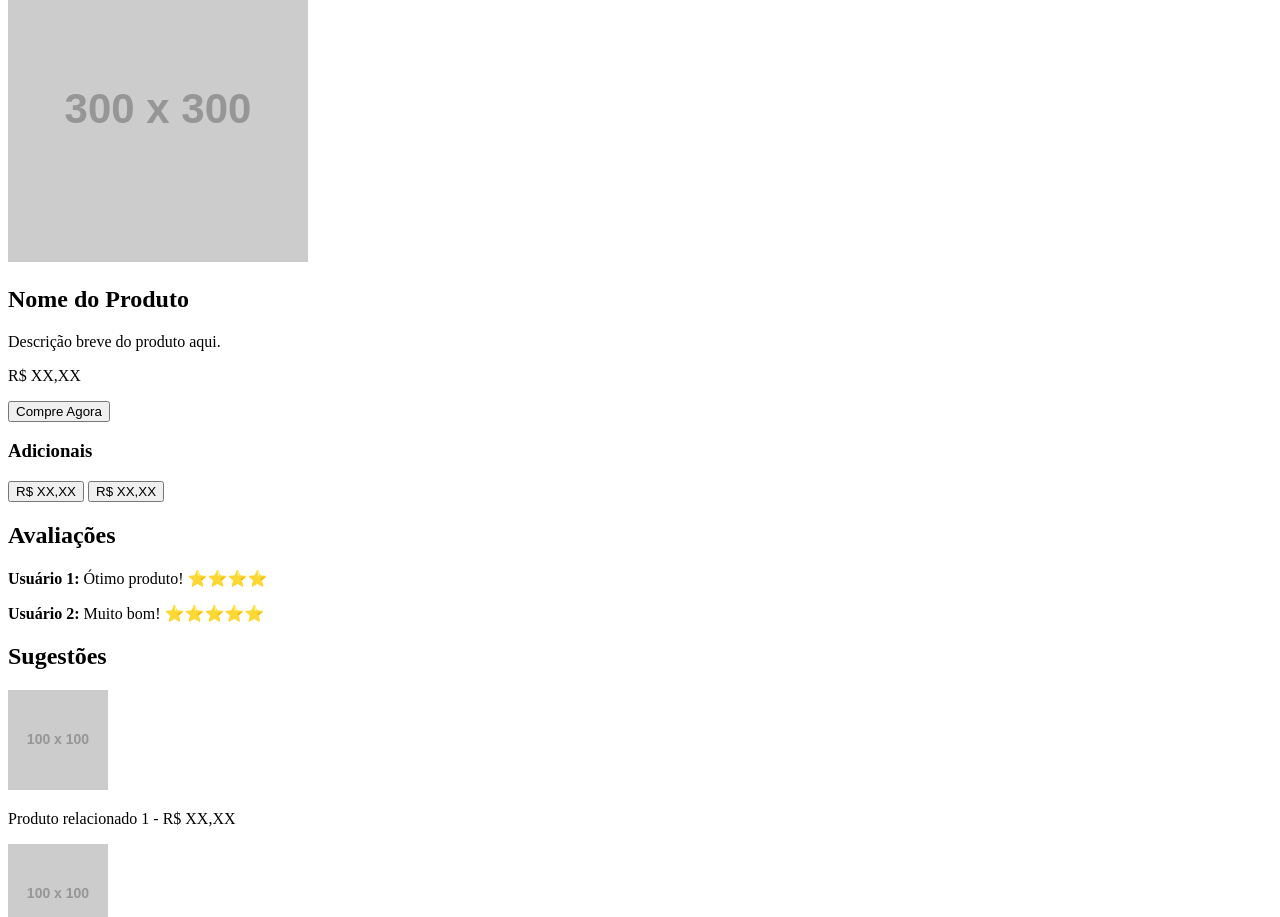
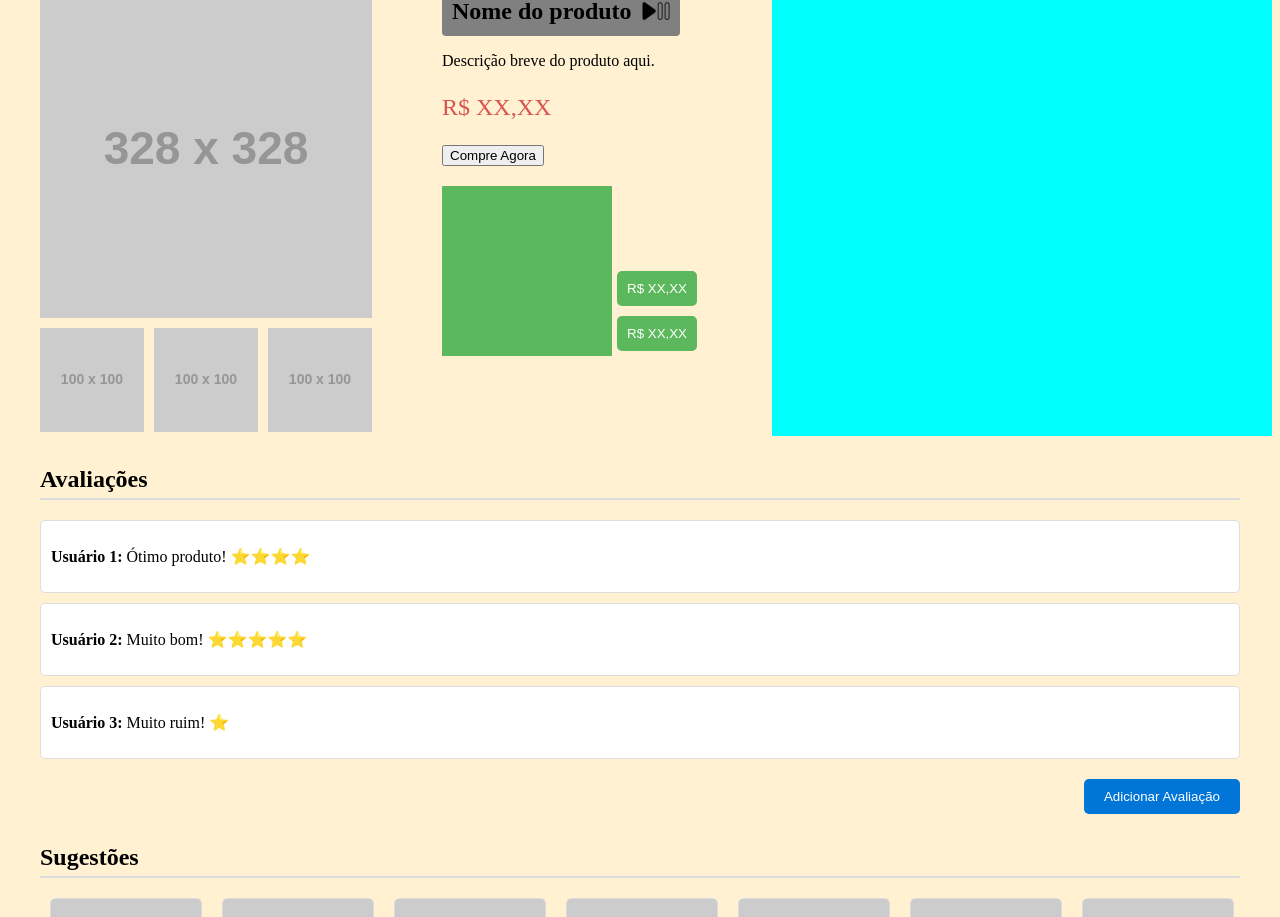
Before and after one commit to ItaloGVReis/sweetDreams, a plain HTML site: page templates/cardapio.html in a window 1280 px wide. Shown: the part 158-1075 px from the top of the page. Drawn offline with Linux system fonts and the light colour scheme; placeholder pictures from the web are drawn by us.

Commit message:
segunda pagina avançada

```diff
--- a/static/style.css
+++ b/static/style.css
@@ -42,6 +42,7 @@ body{
     height: 450px;
     width: 400px;
     background-color: brown;
+    flex-shrink: 0;
 }
 
 .mascote{
@@ -50,6 +51,7 @@ body{
     width: 500px;
     background-color:aqua;
     position: relative;
+    flex-shrink: 0;
 
 
 }
@@ -236,12 +238,46 @@ header input {
 }
 .product-display {
     display: flex;
-    gap: 20px;
+    gap: 70px;
 }
-.product-display img {
-    width: 300px;
+.maior{
+    width: 328px;
     height: auto;
     border: 2px solid #ccc;
+}
+.menores{
+    width: 100px;
+    height: auto;
+    border: 2px solid #ccc;
+}
+.rapaiz{
+    display: flex;
+    gap: 10px;
+}
+.imagens-c{
+    display: flex;
+    flex-direction: column;
+    gap: 10px;
+    align-items: center;
+}
+.bruh{
+    display: flex;
+    gap: 10px;
+    align-items: center;
+    height: 50px;
+    width:max-content;
+    background-color: gray;
+    padding-left: 10px;
+    padding-right: 10px;
+    border-radius: 4px;
+}
+.bruh h1{
+    width: auto;
+    margin: 0 auto;
+}
+.ah{
+    height: 28px;
+    width: auto;
 }
 .product-details {
     flex: 1;
@@ -255,8 +291,19 @@ header input {
 }
 .add-ons {
     margin-top: 20px;
+    display: flex;
 }
-.add-ons button {
+.adicionar{
+    height: 170px;
+    width: 170px;
+    background-color: #5cb85c;
+}
+.bot{
+    display: flex;
+    flex-direction: column;
+    justify-content:end;
+}
+.bot button {
     margin: 5px;
     padding: 10px;
     background-color: #5cb85c;
@@ -264,6 +311,7 @@ header input {
     border: none;
     border-radius: 5px;
     cursor: pointer;
+    width:max-content;
 }
 .reviews, .suggestions {
     margin-top: 30px;
@@ -279,6 +327,31 @@ header input {
     margin: 10px 0;
     background-color: #fff;
 }
+.add-review-btn {
+    display: block;
+    margin: 20px 0 0 auto;
+    padding: 10px 20px;
+    background-color: #0275d8;
+    color: white;
+    border: none;
+    border-radius: 5px;
+    cursor: pointer;
+}
+.carousel {
+    display: flex;
+    overflow-x: auto;
+    scroll-behavior: smooth;
+}
+.carousel img {
+    width: 150px;
+    height: auto;
+    margin: 0 10px;
+    border-radius: 5px;
+    border: 1px solid #ddd;
+}
+.carousel::-webkit-scrollbar {
+    display: none;
+}
 
 @media (max-width: 600px) {
     .footer-content {
--- a/templates/cardapio.html
+++ b/templates/cardapio.html
@@ -3,6 +3,7 @@
 <head>
     <meta charset="UTF-8">
     <meta name="viewport" content="width=device-width, initial-scale=1.0">
+    <link rel="stylesheet" href="/static/style.css">
     <title>Document</title>
 </head>
 <body>
@@ -16,25 +17,41 @@
             <input type="text" placeholder="Buscar...">
         </div>
 
-        <div class="user-actions">👤 🛒</div>
+        <div class="simbolos">
+            <img src="/static/imagens/logo.PNG" alt="icone" class="hbutao">
+        </div>
     </header>
 
     <main class="meio">
         <!-- Product Display -->
         <section class="product-display">
-            <img src="https://via.placeholder.com/300" alt="Produto principal">
+            <div class="imagens-c">
+                <img src="https://via.placeholder.com/328" alt="Produto principal" class="maior">
+                <div class="rapaiz">
+                    <img src="https://via.placeholder.com/100" alt="foto1" class="menores">
+                    <img src="https://via.placeholder.com/100" alt="foto2" class="menores">
+                    <img src="https://via.placeholder.com/100" alt="foto3" class="menores">
+                </div>
+            </div>
+
             <div class="product-details">
-                <h1>Nome do Produto</h1>
+                <div class="bruh">
+                    <h1>Nome do produto</h1>
+                    <img src="/static/imagens/pausa.png" alt="pausa dnv" class="ah">
+                </div>
                 <p class="description">Descrição breve do produto aqui.</p>
                 <p class="price">R$ XX,XX</p>
                 <button>Compre Agora</button>
 
                 <div class="add-ons">
-                    <h3>Adicionais</h3>
-                    <button>R$ XX,XX</button>
-                    <button>R$ XX,XX</button>
+                    <div class="adicionar"></div>
+                    <div class="bot">
+                        <button>R$ XX,XX</button>
+                        <button>R$ XX,XX</button>
+                    </div>
                 </div>
             </div>
+            <div class="mascote"></div>
         </section>
 
         <!-- Reviews -->
@@ -46,18 +63,25 @@
             <div class="review-item">
                 <p><strong>Usuário 2:</strong> Muito bom! ⭐⭐⭐⭐⭐</p>
             </div>
+            <div class="review-item">
+                <p><strong>Usuário 3:</strong> Muito ruim! ⭐</p>
+            </div>
+            <button class="add-review-btn">Adicionar Avaliação</button>
         </section>
 
         <!-- Suggestions -->
         <section class="suggestions">
             <h2>Sugestões</h2>
-            <div class="suggestion-item">
-                <img src="https://via.placeholder.com/100" alt="Sugestão 1">
-                <p>Produto relacionado 1 - R$ XX,XX</p>
-            </div>
-            <div class="suggestion-item">
-                <img src="https://via.placeholder.com/100" alt="Sugestão 2">
-                <p>Produto relacionado 2 - R$ XX,XX</p>
+            <div class="carousel">
+                <img src="https://via.placeholder.com/150" alt="Sugestão 1">
+                <img src="https://via.placeholder.com/150" alt="Sugestão 2">
+                <img src="https://via.placeholder.com/150" alt="Sugestão 3">
+                <img src="https://via.placeholder.com/150" alt="Sugestão 4">
+                <img src="https://via.placeholder.com/150" alt="Sugestão 5">
+                <img src="https://via.placeholder.com/150" alt="Sugestão 6">
+                <img src="https://via.placeholder.com/150" alt="Sugestão 7">
+
+
             </div>
         </section>
     </main>
@@ -79,4 +103,5 @@
     </footer>
 
     </body>
+    <script src="/static/script.js"></script>
 </html>
```
